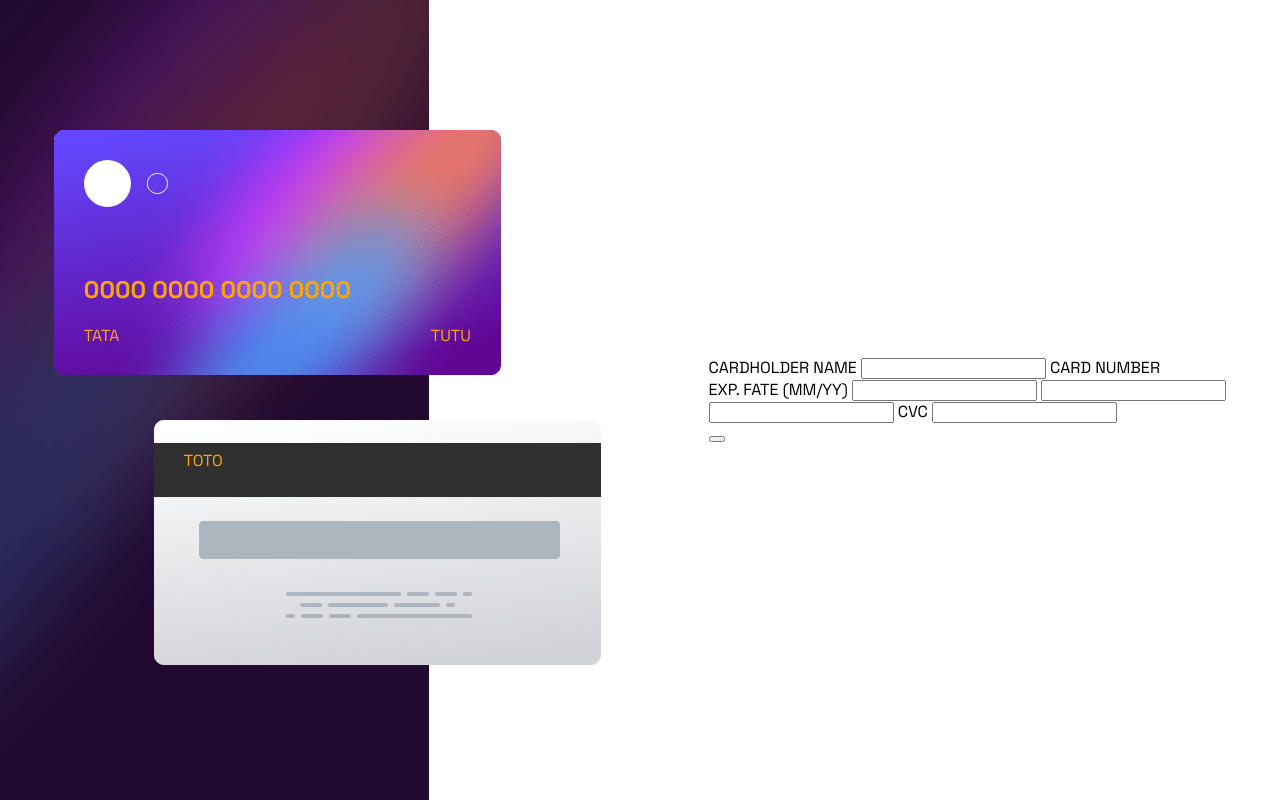
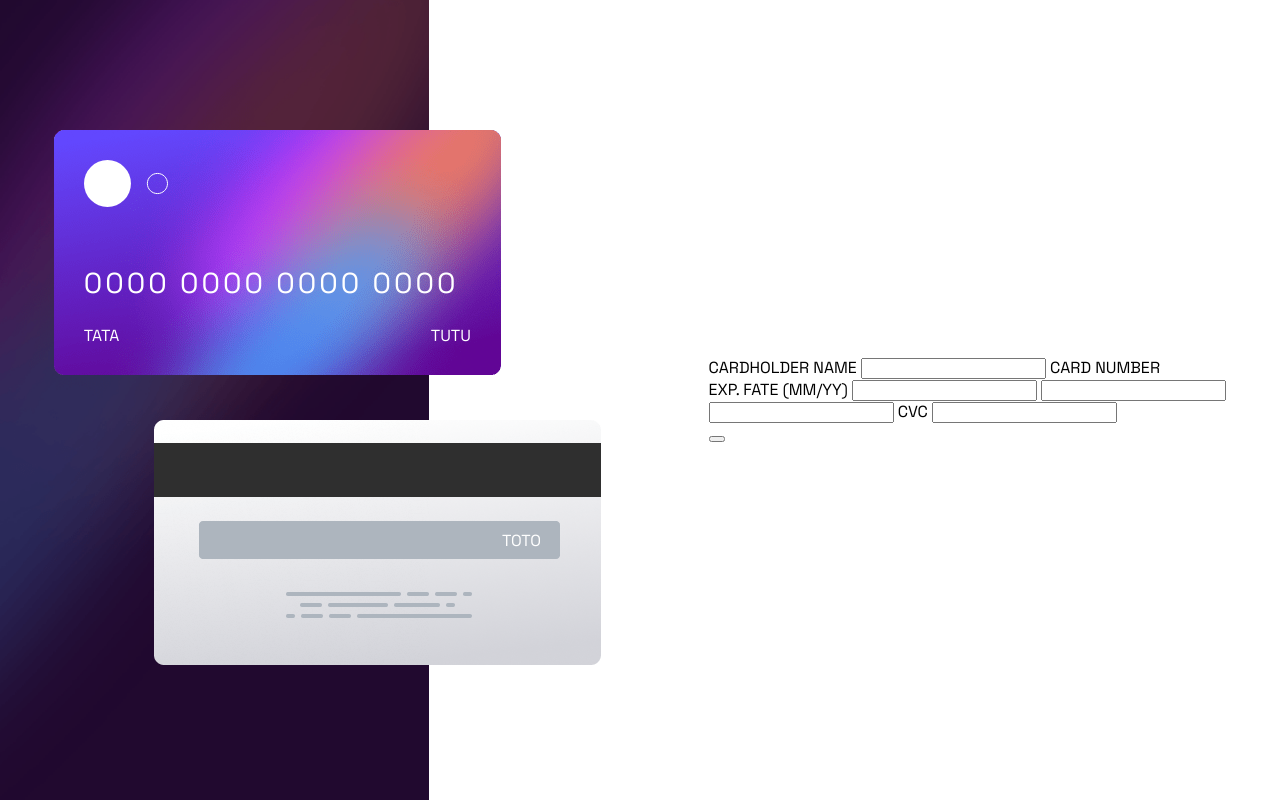
Before and after one commit to LeoGatille/interactive-card-details-form-main, a plain HTML site: page interactive-card-details-form-main/index.html in a window 1280 px wide. Drawn offline with Linux system fonts and the light colour scheme.

Commit message:
feat: add font

```diff
--- a/interactive-card-details-form-main/index.html
+++ b/interactive-card-details-form-main/index.html
@@ -9,10 +9,8 @@
   <link rel="icon" type="image/png" sizes="32x32" href="./images/favicon-32x32.png">
   <link rel="stylesheet" href="style.css">
 
-  <link rel="preconnect" href="https://fonts.googleapis.com">
-  <link rel="preconnect" href="https://fonts.gstatic.com" crossorigin>
   <link
-    href="https://fonts.googleapis.com/css2?family=Heebo:wght@300;500;900&family=Space+Grotesk:wght@400;600;700&display=swap"
+    href="https://fonts.googleapis.com/css2?family=Heebo:wght@300&family=Space+Grotesk:wght@400;600;700&display=swap"
     rel="stylesheet">
 
   <!-- <style>
@@ -50,7 +48,7 @@
       <!-- Could be nice to automate the creation of the card within the script or using a web component -->
       <div class="card card--back">
         <img src="./images/bg-card-back.png" alt="Representation of a credit card logo placeholder">
-        <div class="card__body">
+        <div class="card__body card__body--back">
           <span class="card__body__card-text card__body__card-text--back">TOTO</span>
         </div>
       </div>
--- a/interactive-card-details-form-main/style.css
+++ b/interactive-card-details-form-main/style.css
@@ -1,8 +1,17 @@
+:root {
+    --white: hsl(0, 0%, 100%);
+    --ligth-violet: hsl(270, 3%, 87%);
+    --violet: hsl(279, 6%, 55%);
+    --dark-violet: hsl(278, 68%, 11%);
+}
+
 
 
 #app {
     font-family: 'Heebo', sans-serif;
     font-family: 'Space Grotesk', sans-serif;
+    font-weight: 500;
+
 
     width: 100%;
     height: 100vh;
@@ -19,7 +28,7 @@
 
 .card {
     position: relative;
-    color: orange;
+    color: var(--white);
 }
 
 .card:first-child {
@@ -54,6 +63,24 @@
     justify-self: flex-end;
 }
 
+.card__body--front > div > h2 {
+    font-size: 1.8em;
+    font-weight: 500;
+    letter-spacing: 3px;
+}
+
 .card__body--front > div > span:last-child {
     float: right
 }
+
+.card__body--back {
+    display: flex;
+    align-items: center;
+    justify-content: flex-end;
+}
+
+.card__body--back > span {
+    /* Compensation to fit with the image */
+    margin-right: 30px;
+    margin-bottom: 5px;
+}
```
